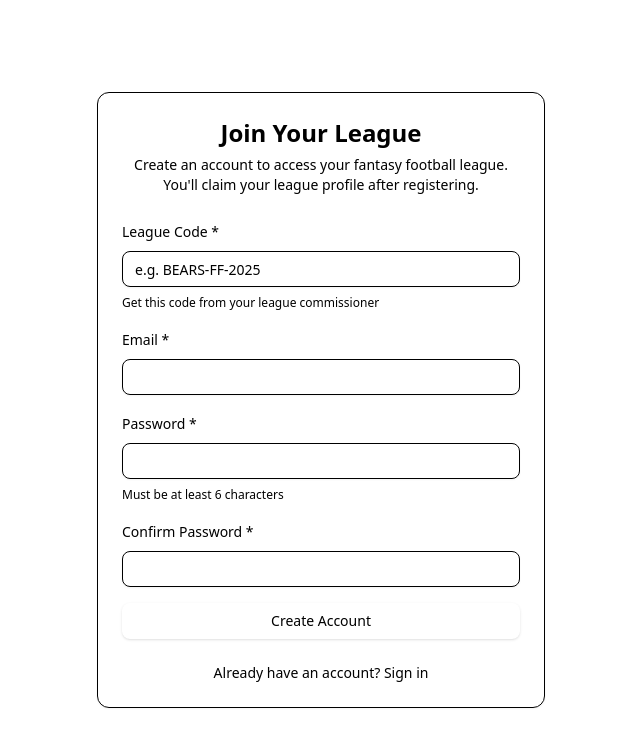
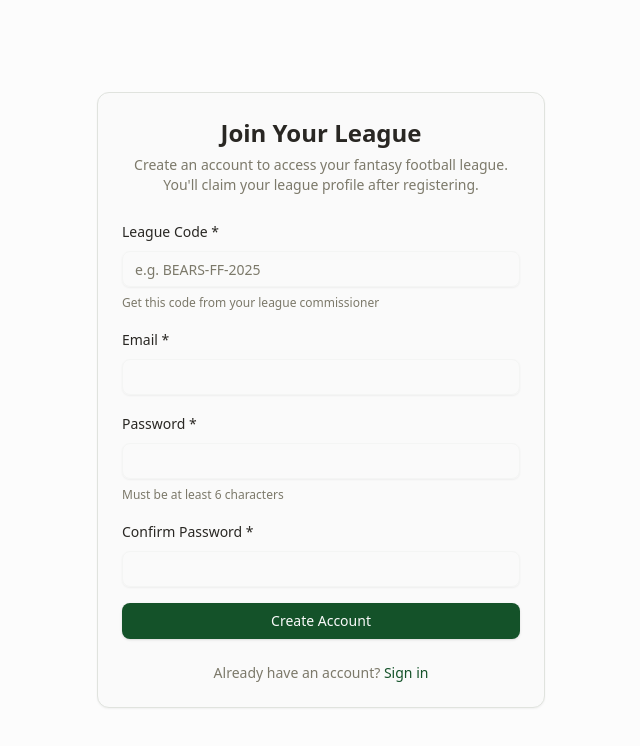
Before and after one commit to toricook/fantasy-football-2, a Next.js app: page /register in a window 1280 px wide. Shown: the top 746 px of the page, without its empty margins (319-959 px from the left). Built offline with nearby package versions, Linux system fonts and the light colour scheme.

Commit message:
fix bugs n stuff

```diff
--- a/app/globals.css
+++ b/app/globals.css
@@ -7,57 +7,58 @@
     --radius: 0.625rem;
 
     /* Backgrounds - Clean neutral base */
-    --background: oklch(0.99 0.005 120);        /* Very light warm white */
-    --foreground: oklch(0.15 0.02 40);          /* Dark brown-gray text */
+    --background: 0 0% 99%;                     /* Very light warm white */
+    --foreground: 40 8% 15%;                    /* Dark brown-gray text */
 
     /* Brand Colors - Football Field Theme */
-    --primary: oklch(0.35 0.15 140);            /* Deep field green */
-    --primary-foreground: oklch(0.98 0.01 120); /* Clean white text */
+    --primary: 140 60% 20%;                     /* Deep field green */
+    --primary-foreground: 120 5% 98%;           /* Clean white text */
 
     /* Surface Colors */
-    --card: oklch(0.98 0.01 120);               /* Slightly warm white cards */
-    --card-foreground: oklch(0.15 0.02 40);     /* Dark text on cards */
-    --popover: oklch(0.98 0.01 120);
-    --popover-foreground: oklch(0.15 0.02 40);
+    --card: 120 5% 98%;                         /* Slightly warm white cards */
+    --card-foreground: 40 8% 15%;               /* Dark text on cards */
+    --popover: 120 5% 98%;
+    --popover-foreground: 40 8% 15%;
 
     /* Secondary - Leather Brown Accent */
-    --secondary: oklch(0.45 0.08 50);           /* Rich leather brown */
-    --secondary-foreground: oklch(0.98 0.01 120);
+    --secondary: 50 25% 45%;                    /* Rich leather brown */
+    --secondary-foreground: 120 5% 98%;
 
     /* Muted Colors */
-    --muted: oklch(0.94 0.015 110);             /* Light warm gray */
-    --muted-foreground: oklch(0.45 0.02 50);    /* Medium brown-gray */
+    --muted: 110 10% 94%;                       /* Light warm gray */
+    --muted-foreground: 50 8% 45%;              /* Medium brown-gray */
 
     /* Accent - Lighter Brown */
-    --accent: oklch(0.88 0.03 60);              /* Light tan/beige */
-    --accent-foreground: oklch(0.2 0.02 40);    /* Dark text on accent */
+    --accent: 60 15% 88%;                       /* Light tan/beige */
+    --accent-foreground: 40 8% 20%;             /* Dark text on accent */
 
     /* Semantic Colors - Football Themed */
-    --destructive: oklch(0.55 0.22 20);         /* Penalty flag red */
-    --success: oklch(0.6 0.18 140);             /* Touchdown green */
-    --warning: oklch(0.7 0.12 70);              /* Caution yellow-brown */
+    --destructive: 20 84% 55%;                  /* Penalty flag red */
+    --destructive-foreground: 0 0% 100%;        /* White text on red */
+    --success: 140 70% 60%;                     /* Touchdown green */
+    --warning: 70 45% 70%;                      /* Caution yellow-brown */
 
     /* Borders & Inputs */
-    --border: oklch(0.88 0.02 100);             /* Soft warm border */
-    --input: oklch(0.96 0.01 120);              /* Input background */
-    --ring: oklch(0.35 0.15 140);               /* Focus ring - primary color */
+    --border: 100 8% 88%;                       /* Soft warm border */
+    --input: 120 5% 96%;                        /* Input background */
+    --ring: 140 60% 35%;                        /* Focus ring - primary color */
 
     /* Chart Colors - Natural Field Palette */
-    --chart-1: oklch(0.35 0.15 140);            /* Field green */
-    --chart-2: oklch(0.45 0.08 50);             /* Leather brown */
-    --chart-3: oklch(0.6 0.18 140);             /* Success green */
-    --chart-4: oklch(0.7 0.12 70);              /* Warning brown */
-    --chart-5: oklch(0.5 0.12 200);             /* Sky blue accent */
+    --chart-1: 140 60% 35%;                     /* Field green */
+    --chart-2: 50 25% 45%;                      /* Leather brown */
+    --chart-3: 140 70% 60%;                     /* Success green */
+    --chart-4: 70 45% 70%;                      /* Warning brown */
+    --chart-5: 200 60% 50%;                     /* Sky blue accent */
 
     /* Sidebar */
-    --sidebar: oklch(0.96 0.01 120);
-    --sidebar-foreground: oklch(0.15 0.02 40);
-    --sidebar-primary: oklch(0.35 0.15 140);
-    --sidebar-primary-foreground: oklch(0.98 0.01 120);
-    --sidebar-accent: oklch(0.88 0.03 60);
-    --sidebar-accent-foreground: oklch(0.2 0.02 40);
-    --sidebar-border: oklch(0.88 0.02 100);
-    --sidebar-ring: oklch(0.35 0.15 140);
+    --sidebar: 120 5% 96%;
+    --sidebar-foreground: 40 8% 15%;
+    --sidebar-primary: 140 60% 35%;
+    --sidebar-primary-foreground: 120 5% 98%;
+    --sidebar-accent: 60 15% 88%;
+    --sidebar-accent-foreground: 40 8% 20%;
+    --sidebar-border: 100 8% 88%;
+    --sidebar-ring: 140 60% 35%;
 
     /* Radius Variables */
     --radius-sm: calc(var(--radius) - 4px);
@@ -68,57 +69,58 @@
 
   .dark {
     /* Dark Backgrounds - Rich dark field */
-    --background: oklch(0.12 0.02 140);         /* Dark green-tinted background */
-    --foreground: oklch(0.95 0.01 120);         /* Clean light text */
+    --background: 140 15% 12%;                  /* Dark green-tinted background */
+    --foreground: 120 5% 95%;                   /* Clean light text */
 
     /* Brand Colors - Brighter for dark mode */
-    --primary: oklch(0.5 0.18 140);             /* Brighter field green */
-    --primary-foreground: oklch(0.12 0.02 140); /* Dark background text */
+    --primary: 140 70% 50%;                     /* Brighter field green */
+    --primary-foreground: 140 15% 12%;          /* Dark background text */
 
     /* Surface Colors */
-    --card: oklch(0.16 0.02 130);               /* Dark warm surface */
-    --card-foreground: oklch(0.95 0.01 120);
-    --popover: oklch(0.16 0.02 130);
-    --popover-foreground: oklch(0.95 0.01 120);
+    --card: 130 10% 16%;                        /* Dark warm surface */
+    --card-foreground: 120 5% 95%;
+    --popover: 130 10% 16%;
+    --popover-foreground: 120 5% 95%;
 
     /* Secondary - Warmer brown for dark */
-    --secondary: oklch(0.4 0.1 50);             /* Rich brown */
-    --secondary-foreground: oklch(0.95 0.01 120);
+    --secondary: 50 35% 40%;                    /* Rich brown */
+    --secondary-foreground: 120 5% 95%;
 
     /* Muted Colors */
-    --muted: oklch(0.2 0.02 120);               /* Dark muted */
-    --muted-foreground: oklch(0.65 0.01 100);   /* Medium light gray */
+    --muted: 120 10% 20%;                       /* Dark muted */
+    --muted-foreground: 100 5% 65%;             /* Medium light gray */
 
     /* Accent */
-    --accent: oklch(0.25 0.03 60);              /* Dark tan */
-    --accent-foreground: oklch(0.95 0.01 120);
+    --accent: 60 20% 25%;                       /* Dark tan */
+    --accent-foreground: 120 5% 95%;
 
     /* Semantic Colors */
-    --destructive: oklch(0.65 0.2 20);          /* Brighter red for dark */
-    --success: oklch(0.7 0.16 140);             /* Brighter green */
-    --warning: oklch(0.75 0.1 70);              /* Softer warning */
+    --destructive: 20 80% 65%;                  /* Brighter red for dark */
+    --destructive-foreground: 0 0% 100%;        /* White text on red */
+    --success: 140 70% 70%;                     /* Brighter green */
+    --warning: 70 50% 75%;                      /* Softer warning */
 
     /* Borders & Inputs */
-    --border: oklch(0.25 0.02 120);             /* Dark border */
-    --input: oklch(0.18 0.02 130);              /* Input background */
-    --ring: oklch(0.5 0.18 140);                /* Focus ring */
+    --border: 120 10% 25%;                      /* Dark border */
+    --input: 130 10% 18%;                       /* Input background */
+    --ring: 140 70% 50%;                        /* Focus ring */
 
     /* Chart Colors - Dark Mode */
-    --chart-1: oklch(0.5 0.18 140);             /* Bright green */
-    --chart-2: oklch(0.55 0.1 50);              /* Warm brown */
-    --chart-3: oklch(0.7 0.16 140);             /* Success green */
-    --chart-4: oklch(0.75 0.1 70);              /* Warning */
-    --chart-5: oklch(0.6 0.14 200);             /* Sky blue */
+    --chart-1: 140 70% 50%;                     /* Bright green */
+    --chart-2: 50 35% 55%;                      /* Warm brown */
+    --chart-3: 140 70% 70%;                     /* Success green */
+    --chart-4: 70 50% 75%;                      /* Warning */
+    --chart-5: 200 65% 60%;                     /* Sky blue */
 
     /* Sidebar */
-    --sidebar: oklch(0.14 0.02 130);
-    --sidebar-foreground: oklch(0.95 0.01 120);
-    --sidebar-primary: oklch(0.5 0.18 140);
-    --sidebar-primary-foreground: oklch(0.12 0.02 140);
-    --sidebar-accent: oklch(0.25 0.03 60);
-    --sidebar-accent-foreground: oklch(0.95 0.01 120);
-    --sidebar-border: oklch(0.25 0.02 120);
-    --sidebar-ring: oklch(0.5 0.18 140);
+    --sidebar: 130 10% 14%;
+    --sidebar-foreground: 120 5% 95%;
+    --sidebar-primary: 140 70% 50%;
+    --sidebar-primary-foreground: 140 15% 12%;
+    --sidebar-accent: 60 20% 25%;
+    --sidebar-accent-foreground: 120 5% 95%;
+    --sidebar-border: 120 10% 25%;
+    --sidebar-ring: 140 70% 50%;
   }
 
   * {
--- a/components/News.tsx
+++ b/components/News.tsx
@@ -115,11 +115,8 @@ export default function News({ articles, showViewAll = true }: NewsProps) {
 
               {/* Article snippet/excerpt */}
               {(() => {
-                console.log('Article object keys:', Object.keys(article));
-                console.log('Article content:', article.content);
 
                 const snippet = createSnippet(article.content, 120);
-                console.log(`Snippet for "${article.title}":`, snippet);
 
                 return snippet ? (
                   <div className="text-sm text-muted-foreground leading-relaxed">
@@ -131,16 +128,6 @@ export default function News({ articles, showViewAll = true }: NewsProps) {
                   </div>
                 );
               })()}
-
-              {/* Category badge for non-featured articles */}
-              {!(index === 0 && article.featuredImage) && (
-                <Badge
-                  variant="secondary"
-                  className={`text-xs ${categoryColors[article.category as keyof typeof categoryColors]}`}
-                >
-                  {article.category}
-                </Badge>
-              )}
 
               {/* Meta information */}
               <div className="flex items-center gap-3 text-xs text-muted-foreground">
--- a/components/SmartMatchups.tsx
+++ b/components/SmartMatchups.tsx
@@ -190,6 +190,7 @@ export default function SmartMatchups({ leagueId }: SmartMatchupsProps) {
                     {/* Game Status Badge */}
                     {(() => {
                       const statusInfo = getMatchupStatus(matchup);
+                      console.log(statusInfo)
                       return (
                         <Badge
                           variant={statusInfo.variant}
@@ -200,17 +201,6 @@ export default function SmartMatchups({ leagueId }: SmartMatchupsProps) {
                       );
                     })()}
 
-                    {/* Winner Badge - only show if there's a winner */}
-                    {matchup.winner && (
-                      <Badge
-                        variant={matchup.winner === 'tie' ? 'secondary' : 'default'}
-                        className="text-xs"
-                      >
-                        {matchup.winner === 'tie' ? 'Tie' :
-                         matchup.winner === 'team1' ? `${matchup.team1.name} Wins` :
-                         `${matchup.team2?.name} Wins`}
-                      </Badge>
-                    )}
                   </div>
                 </div>
 
@@ -222,9 +212,9 @@ export default function SmartMatchups({ leagueId }: SmartMatchupsProps) {
                     'bg-muted/20'
                   }`}>
                     <div>
-                      <div className="font-medium text-sm">{matchup.team1.name}</div>
+                      <div className="font-medium text-sm">{matchup.team1.user?.metadata?.team_name}</div>
                       <div className="text-xs text-muted-foreground">
-                        {matchup.team1.user?.username || 'Unknown'}
+                        {matchup.team1.user?.display_name || 'Unknown'}
                       </div>
                     </div>
                     <div className="text-right">
@@ -246,9 +236,9 @@ export default function SmartMatchups({ leagueId }: SmartMatchupsProps) {
                       'bg-muted/20'
                     }`}>
                       <div>
-                        <div className="font-medium text-sm">{matchup.team2.name}</div>
+                        <div className="font-medium text-sm">{matchup.team2.user?.metadata?.team_name}</div>
                         <div className="text-xs text-muted-foreground">
-                          {matchup.team2.user?.username || 'Unknown'}
+                          {matchup.team2.user?.display_name || 'Unknown'}
                         </div>
                       </div>
                       <div className="text-right">
```
Also changed, not shown: 1 other file (tests, documents, lock files or other folders).
